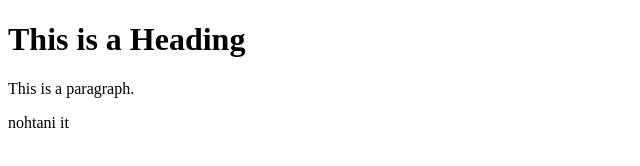
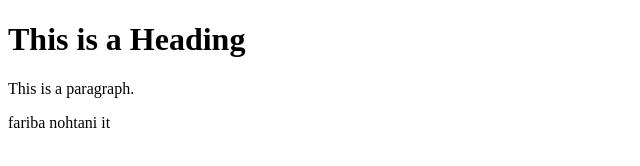
Before and after one commit to faribanohtani/toois-webs, a plain HTML site: page home.html in a window 1280 px wide. Shown: the full height of the page, 0-640 px from the left. Drawn offline with Linux system fonts and the light colour scheme.

Commit message:
Update home.html

```diff
--- a/home.html
+++ b/home.html
@@ -7,6 +7,6 @@
 
 <h1>This is a Heading</h1>
 <p>This is a paragraph.</p>
-<p> nohtani it</p>
+<p>  fariba nohtani it</p>
 </body>
 </html>
```
